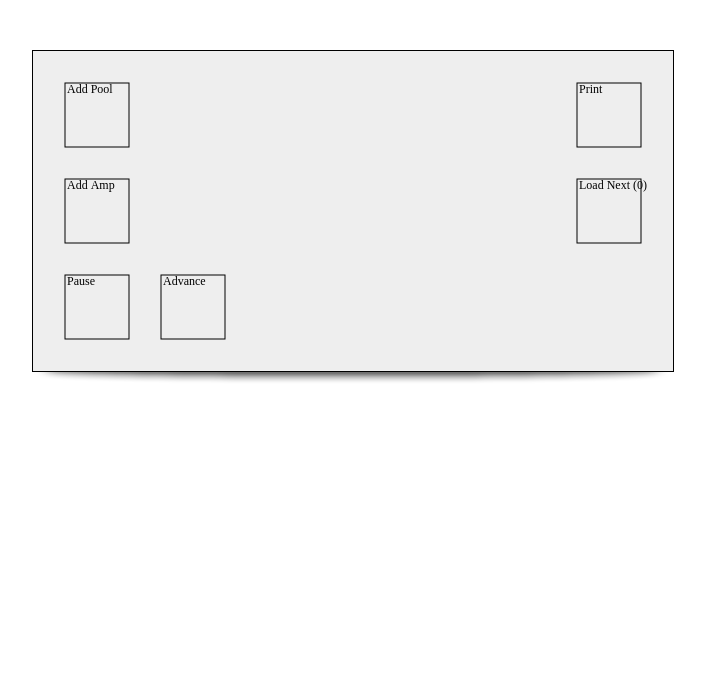
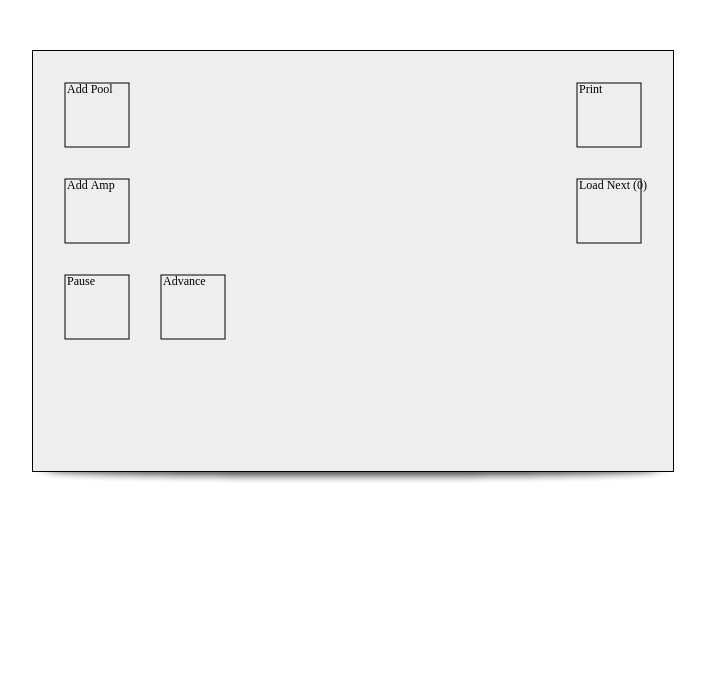
Before and after one commit to fielddaylab/model, a plain HTML site: page index.html in a window 1280 px wide. Shown: the whole page, without its empty margins (288-993 px from the left). Drawn offline with Linux system fonts and the light colour scheme.

Commit message:
extended area

```diff
--- a/index.html
+++ b/index.html
@@ -47,7 +47,7 @@ var d;
 function begin()
 {
   var w = 640;
-  var h = 320;
+  var h = 420;
   var content          = document.getElementById("content");
   var stage_container  = document.getElementById("stage_container");
   var shadow_container = document.getElementById("shadow_container");
--- a/src/scenes/gameplayScene.js
+++ b/src/scenes/gameplayScene.js
@@ -616,8 +616,8 @@ var GamePlayScene = function(game, stage)
     dragger = new Dragger({source:stage.dispCanv.canvas});
     clicker = new Clicker({source:stage.dispCanv.canvas});
 
-    screen_cam = {wx:0,wy:0,ww:2,wh:1,x:0,y:0,w:0,y:0};
-    work_cam   = {wx:0,wy:0,ww:2,wh:1,x:0,y:0,w:0,y:0};
+    screen_cam = {wx:0,wy:0,ww:2,wh:canv.height/canv.width*2,x:0,y:0,w:0,y:0};
+    work_cam   = {wx:0,wy:0,ww:2,wh:canv.height/canv.width*2,x:0,y:0,w:0,y:0};
 
     pools = [];
     modules = [];
```
